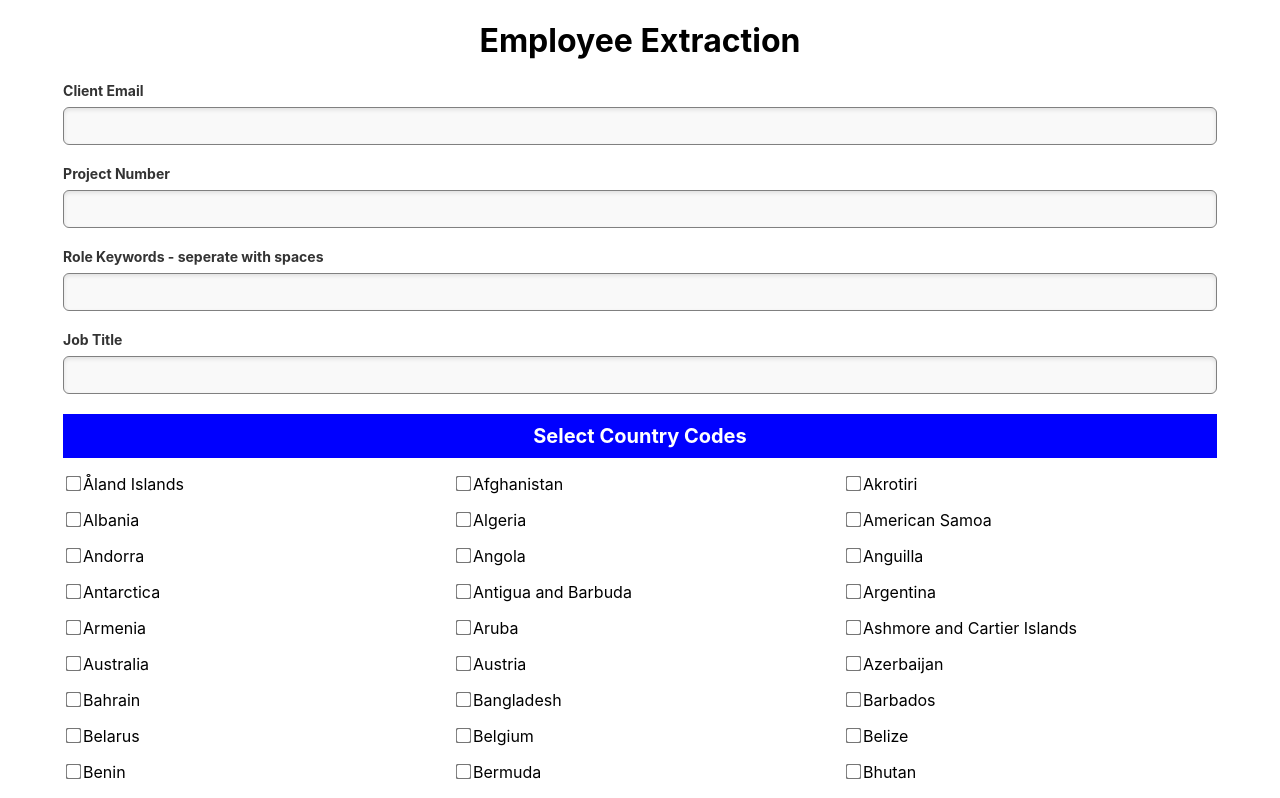
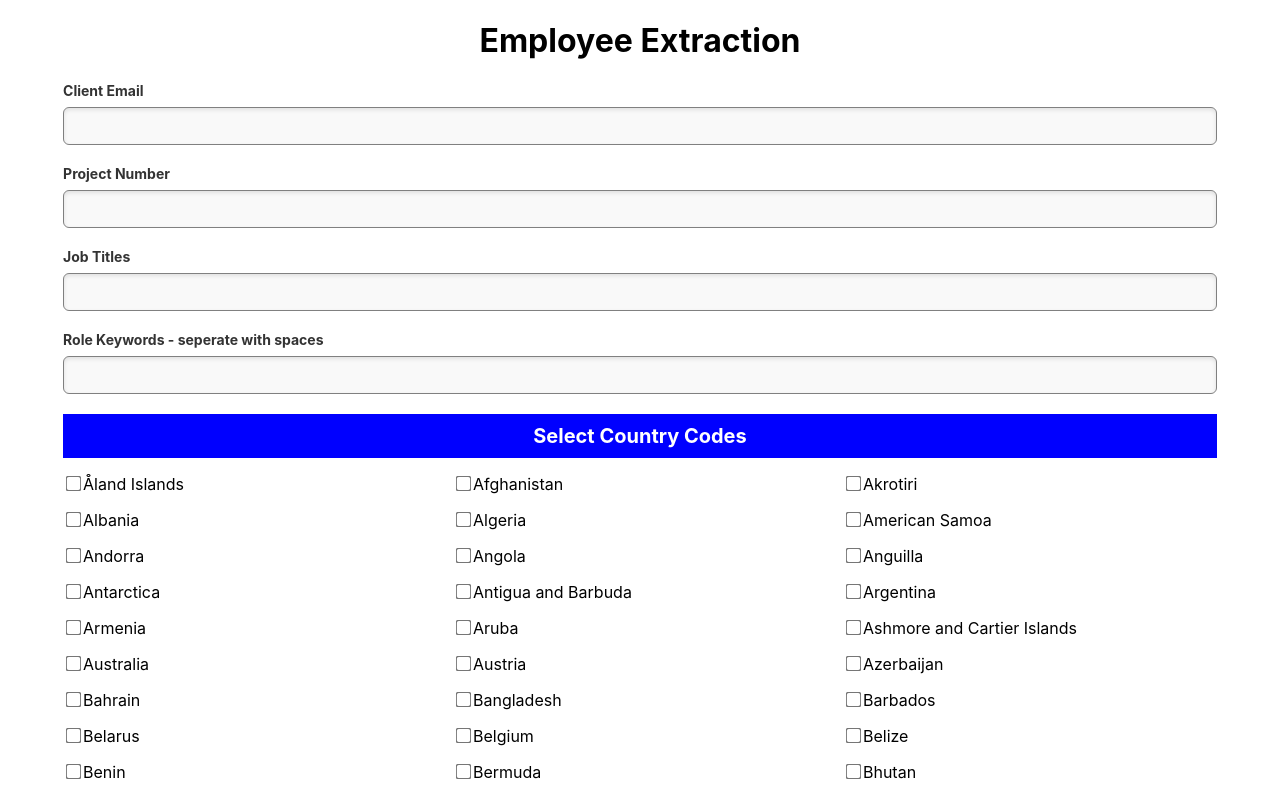
Before and after one commit to brightkid007/LinkedIn_Scraping-Automation_FormUI, a React (Create React App) app: page / in a window 1280 px wide. Shown: the top 798 px of the page. Built offline with nearby package versions, Linux system fonts and the light colour scheme.

Commit message:
update role

```diff
--- a/src/Components/SubmitForm.js
+++ b/src/Components/SubmitForm.js
@@ -110,7 +110,7 @@ const SubmitForm = () => {
             </div>
 
             <div className='form-group'>
-                <label htmlFor="subject">Role Keywords - seperate with spaces</label>
+                <label htmlFor="subject">Job Titles</label>
                 <input
                     type="text"
                     id="subject"
@@ -121,7 +121,7 @@ const SubmitForm = () => {
             </div>
 
             <div className='form-group'>
-                <label htmlFor="title">Job Title</label>
+                <label htmlFor="title">Role Keywords - seperate with spaces</label>
                 <input
                     type="text"
                     id="title"
```
